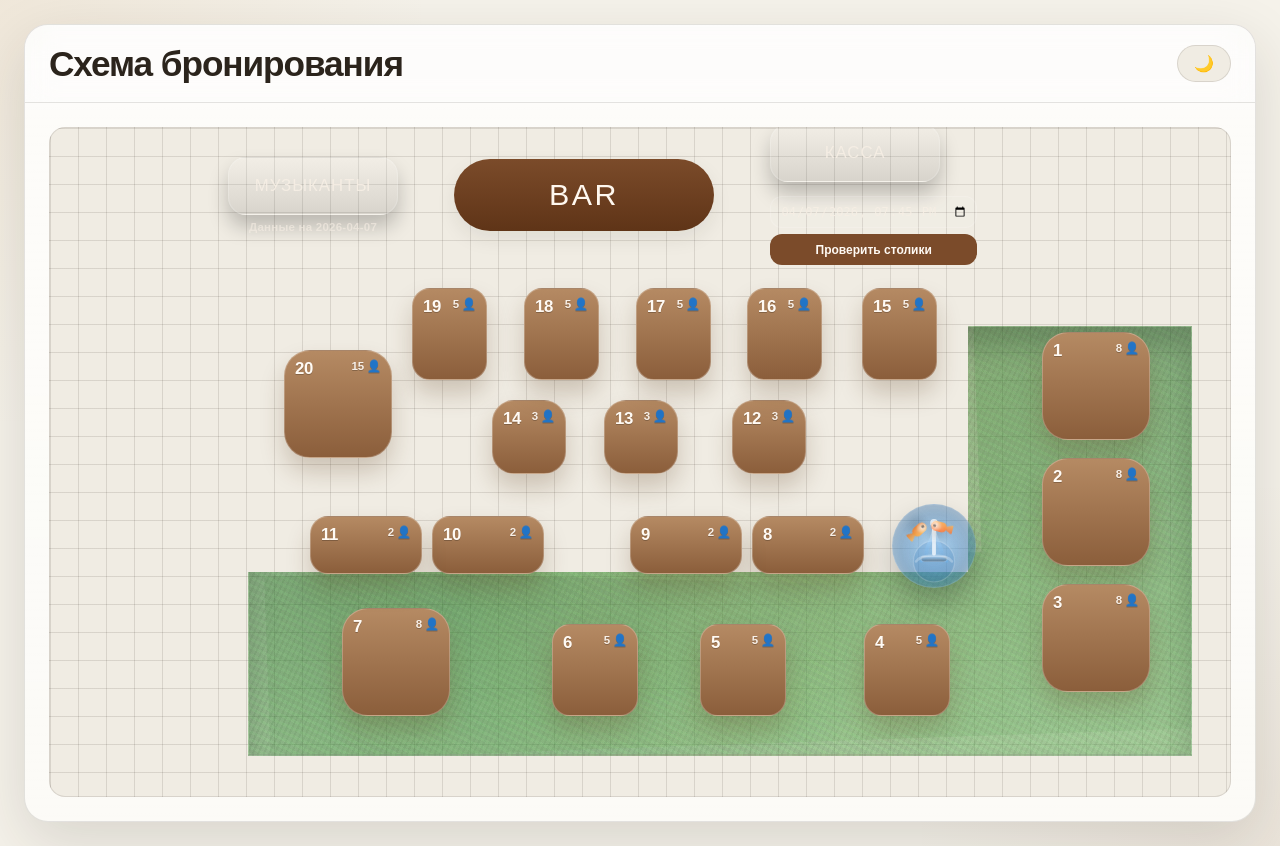
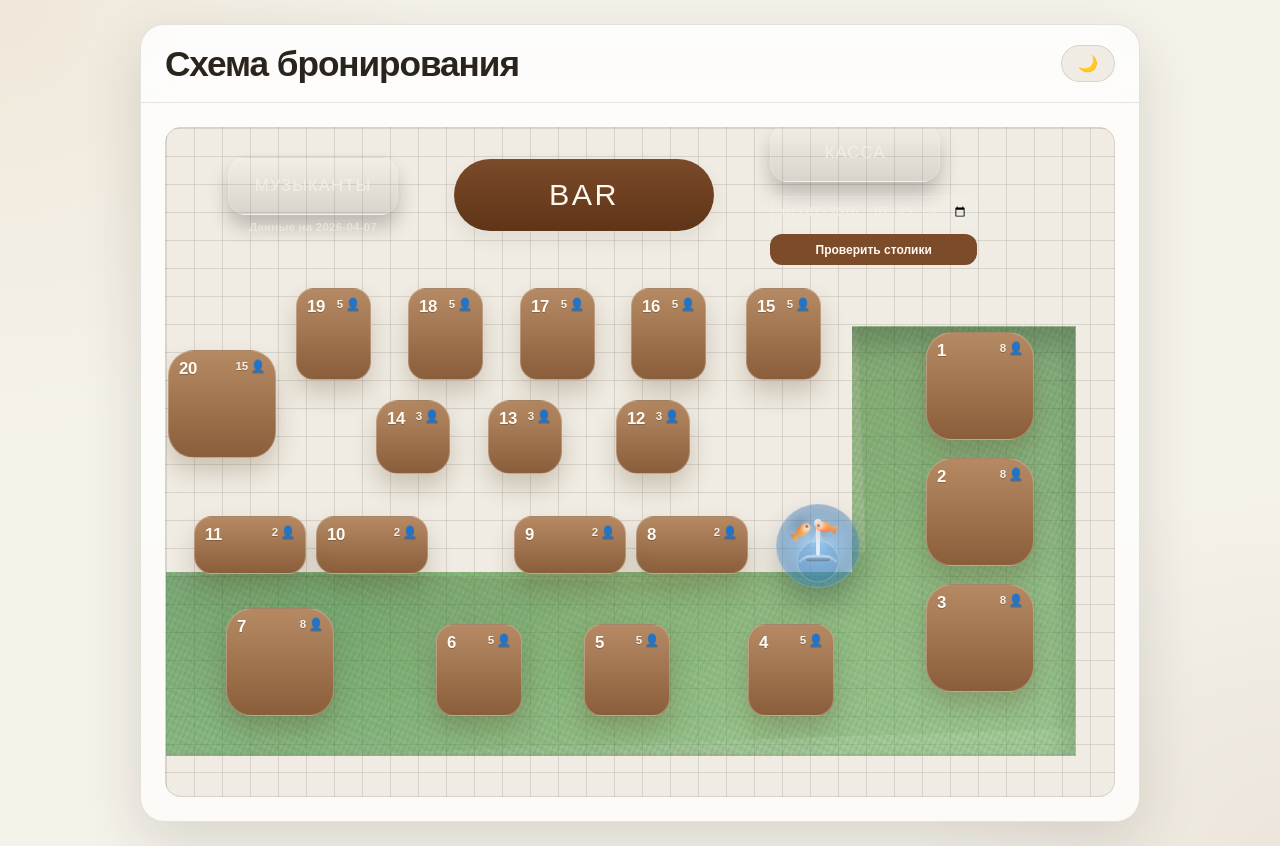
Before and after one commit to zapleoceo/veranda_my, a PHP site: page /TableReservation.php in a window 1280 px wide. Run offline with PHP 8.4, Linux system fonts and the light colour scheme; data that the repository does not hold is empty; some libraries are stand-ins or nearby versions; some web fonts are replaced.

Commit message:
TableReservation: limit panel width to 1000px

```diff
--- a/TableReservation.php
+++ b/TableReservation.php
@@ -719,7 +719,7 @@ if (($_GET['ajax'] ?? '') === 'submit_booking') {
     }
 
     .panel {
-      width: min(1320px, 100%);
+      width: min(1000px, 100%);
       background: linear-gradient(180deg, rgba(255,255,255,.35), transparent), var(--color-surface);
       border: 1px solid var(--color-border);
       border-radius: var(--radius-lg);
```
